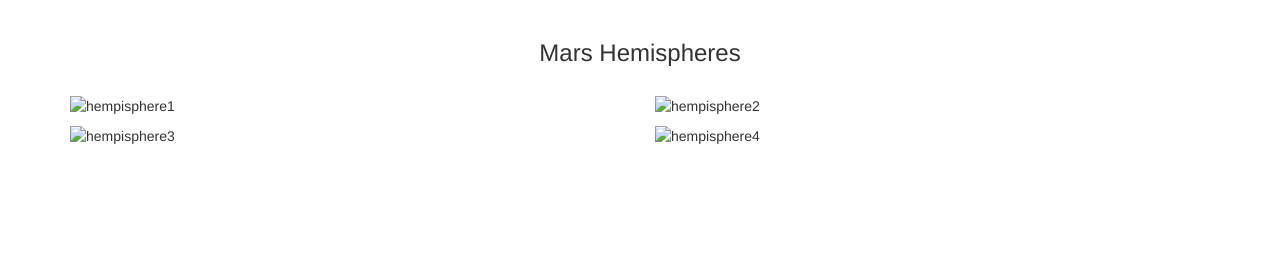
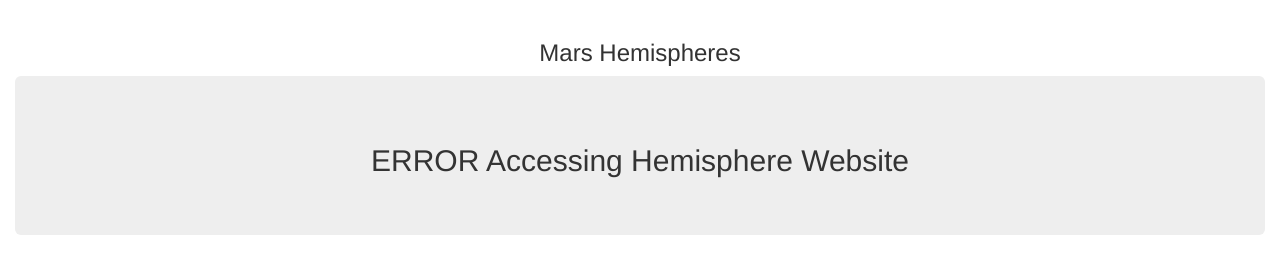
Before and after one commit to esnaaf1/Webscraping-Mars-Data, a Flask app: template Missions_to_Mars/templates/index.html in a window 1280 px wide. Shown: the part 459-733 px from the top of the page. Run offline with Flask 2, Linux system fonts and the light colour scheme; the template is opened without the code that fills it, so the values that code supplies are empty; some libraries are stand-ins or nearby versions.

Commit message:
Final submission

```diff
--- a/Missions_to_Mars/scrape_mars.py
+++ b/Missions_to_Mars/scrape_mars.py
@@ -82,10 +82,10 @@ def scrape_all():
 
     #********************SCRAPE THE ASTROGEOLOGY SITE**************
     # Visit the USGS Astrogeology site to obtain high resolution images for each of Mar's hemisphers.
-    # NOTE: This site is no longer available
-    # hemispheres_url='https://astrogeology.usgs.gov/search/results?q=hemisphere+enhanced&k1=target&v1=Mars'
+    # NOTE: If this site is not available, try the alternate the archive site
+    hemispheres_url='https://astrogeology.usgs.gov/search/results?q=hemisphere+enhanced&k1=target&v1=Mars'
     # Try an alternate archive site
-    hemispheres_url= 'https://web.archive.org/web/20181114171728/https://astrogeology.usgs.gov/search/results?q=hemisphere+enhanced&k1=target&v1=Mars'
+    # hemispheres_url= 'https://web.archive.org/web/20181114171728/https://astrogeology.usgs.gov/search/results?q=hemisphere+enhanced&k1=target&v1=Mars'
     browser.visit(hemispheres_url)
 
     time.sleep(2)
--- a/Missions_to_Mars/templates/index.html
+++ b/Missions_to_Mars/templates/index.html
@@ -11,6 +11,7 @@
 </head>
 
 <body>
+  <!---- Render the top website container with the Scrape New Data button-->
   <div class="container-fluid">
     <div class="jumbotron text-center">
       <h1>Mission to Mars</h1>
@@ -20,6 +21,7 @@
     </div>
   </div>
 
+  <!-- Render the latest news-------->
   <div class="container container-padding">
       <div class="card border-primary">
           <h3 class="card-title">Latest Mars News</h3>
@@ -29,7 +31,7 @@
             </div>
       </div>
   </div>
-
+  <!-- Render the featured image -->
   <div class ="container container-padding">
     <div class="row">
       <div class="col-md-7">
@@ -40,7 +42,7 @@
           </div>
         </div>
       </div>
-
+  <!-- Render the latest Mars temprature -->
       <div class ="col-md-5">
         <div class ="card border-primary">
           <div class="card-body">
@@ -48,7 +50,7 @@
             <p>{{mars.mars_weather}}</p>
           </div>
         </div>
-
+  <!-- Rendner the Mars facts table-->
         <div class="card border-primary">
           <div class ="card-body">
             <h4 class="card-title"> Mars Facts</h4>
@@ -58,7 +60,7 @@
       </div>
     </div>
   </div>
-<!--- Mars Hemispheres-->
+<!---  Render hempisphere images from usgs.gov website  -->
   <div cLass="container container-padding">
       <div class ="row">
             <div class ="col-md-12">
@@ -67,12 +69,14 @@
       </div>
   </div>
 
-  <!-- Images -->
+  <!--- Check to see the hemisphere_image_url list is exists and is not empty-->
+  {% if mars.hemisphere_image_urls %}
+  <!-- create a grid for the images  -->
   <div class="container container-padding">
     <!-- First Row-->
     <div class ="row">
         <div class="col-md-6">
-          <div class="card border-primary">
+          <div class="card border-primary mb-3" stlye="max-width: 18rem;">
             <div class ="card-body">
                 <img src="{{mars.hemisphere_image_urls[0]['img_url']}}" align ="middle" class="img-responsive" alt="hempisphere1">
                 <h4 class= text-center">{{mars.hemisphere_image_urls[0]['title']}}<h4>
@@ -81,7 +85,7 @@
         </div>
 
         <div class="col-md-6">
-          <div class="card border-primary">
+          <div class="card border-primary mb-3" stlye="max-width: 18rem;">
             <div class="card-body">
                   <img src="{{mars.hemisphere_image_urls[1]['img_url']}}" align ="middle" class="img-responsive" alt="hempisphere2">
                   <h4 class= text-center">{{mars.hemisphere_image_urls[1]['title']}}<h4>
@@ -92,7 +96,7 @@
       <!---Second Row-->
       <div class ="row">
           <div class="col-md-6">
-            <div class="card border-primary">
+            <div class="card border-primary mb-3" stlye="max-width: 18rem;">
               <div class="card-body">
                     <img src="{{mars.hemisphere_image_urls[2]['img_url']}}" align ="middle" class="img-responsive" alt="hempisphere3">
                     <h4 class= text-center">{{mars.hemisphere_image_urls[2]['title']}}<h4>
@@ -101,7 +105,7 @@
           </div>
 
           <div class="col-md-6">
-            <div class="card border-primary">
+            <div class="card border-primary mb-3" stlye="max-width: 18rem;">
               <div class="card-body">
                     <img src="{{mars.hemisphere_image_urls[3]['img_url']}}" align ="middle" class="img-responsive" alt="hempisphere4">
                     <h4 class= text-center">{{mars.hemisphere_image_urls[3]['title']}}<h4>
@@ -110,6 +114,13 @@
           </div>
       </div>
   </div>
+  {% else %}
+    <div class="container-fluid">
+      <div class="jumbotron text-center">
+        <h2>ERROR Accessing Hemisphere Website</h2>
+      </div>
+    </div>
+  {% endif %}
 
   <script src="https://code.jquery.com/jquery-3.3.1.slim.min.js" integrity="sha384-q8i/X+965DzO0rT7abK41JStQIAqVgRVzpbzo5smXKp4YfRvH+8abtTE1Pi6jizo" crossorigin="anonymous"></script>
   <script src="https://cdnjs.cloudflare.com/ajax/libs/popper.js/1.14.7/umd/popper.min.js" integrity="sha384-UO2eT0CpHqdSJQ6hJty5KVphtPhzWj9WO1clHTMGa3JDZwrnQq4sF86dIHNDz0W1" crossorigin="anonymous"></script>
```
Also changed, not shown: 1 other file.
